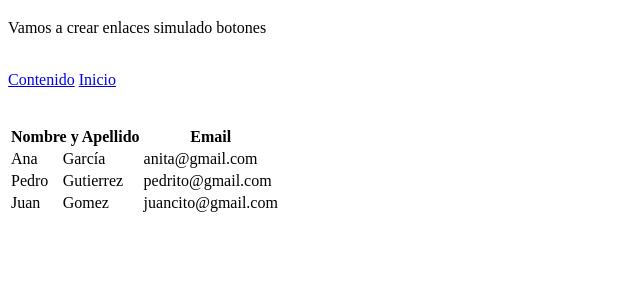
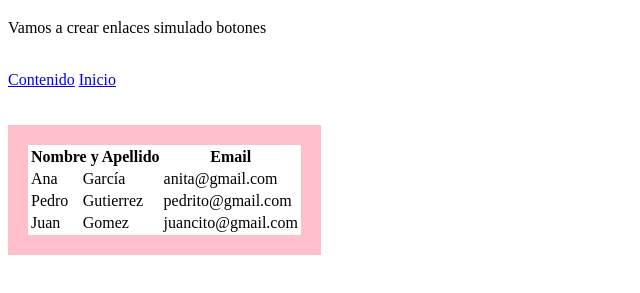
Before and after one commit to vgarcen/EscritoNoveno4, a plain HTML site: page noticias.html in a window 1280 px wide. Shown: the part 61-354 px from the top of the page, without its empty margins (0-640 px from the left). Drawn offline with Linux system fonts and the light colour scheme.

Commit message:
Update noticias.html

```diff
--- a/noticias.html
+++ b/noticias.html
@@ -5,7 +5,11 @@
     <meta http-equiv="X-UA-Compatible" content="IE=edge">
     <meta name="viewport" content="width=device-width, initial-scale=1.0">
     <title>Pagina de noticias</title>
-
+    <style>
+    table{
+     border: 20px solid pink;
+        }
+    </style>
 
 </head>
 <body>
```
